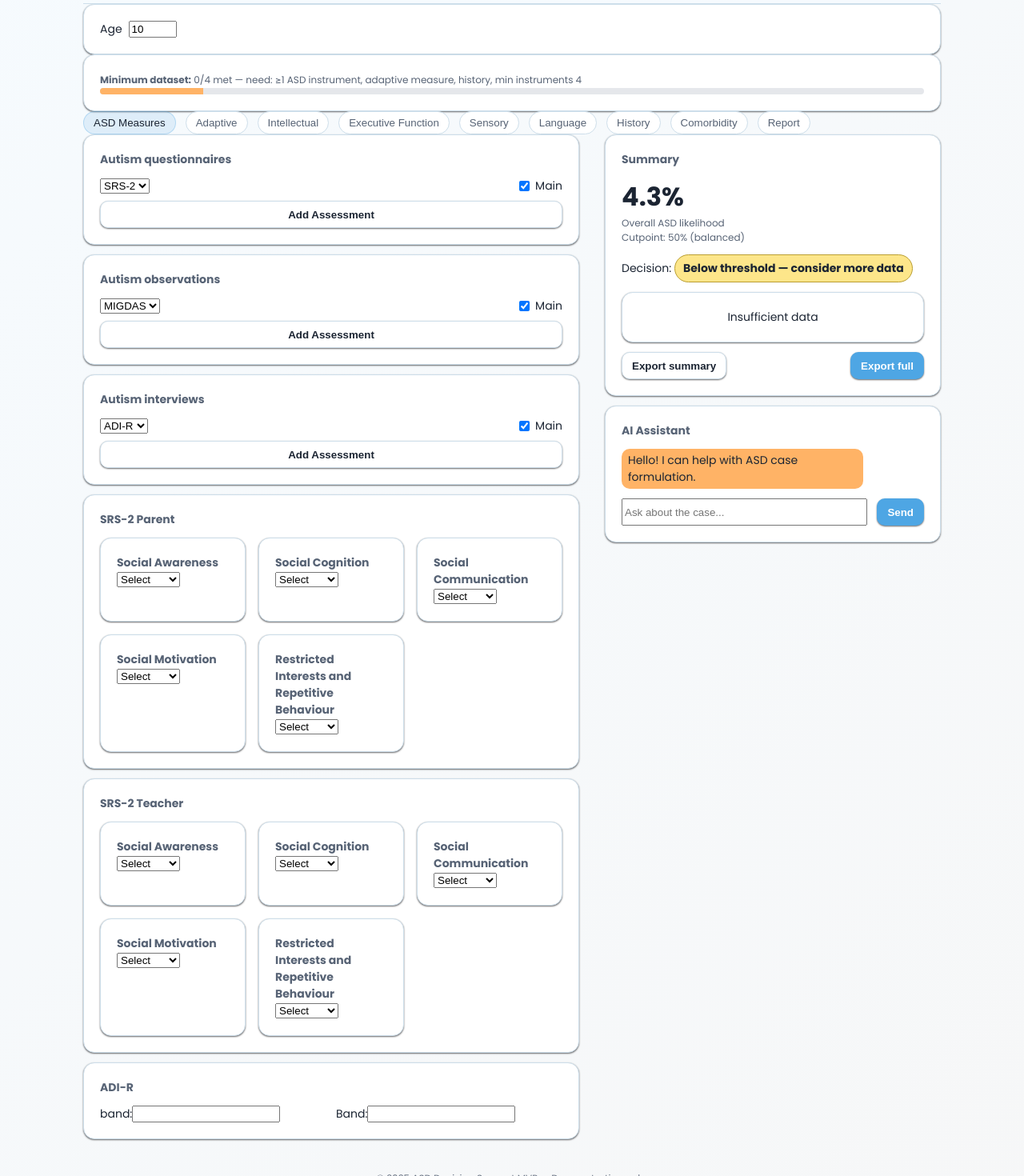
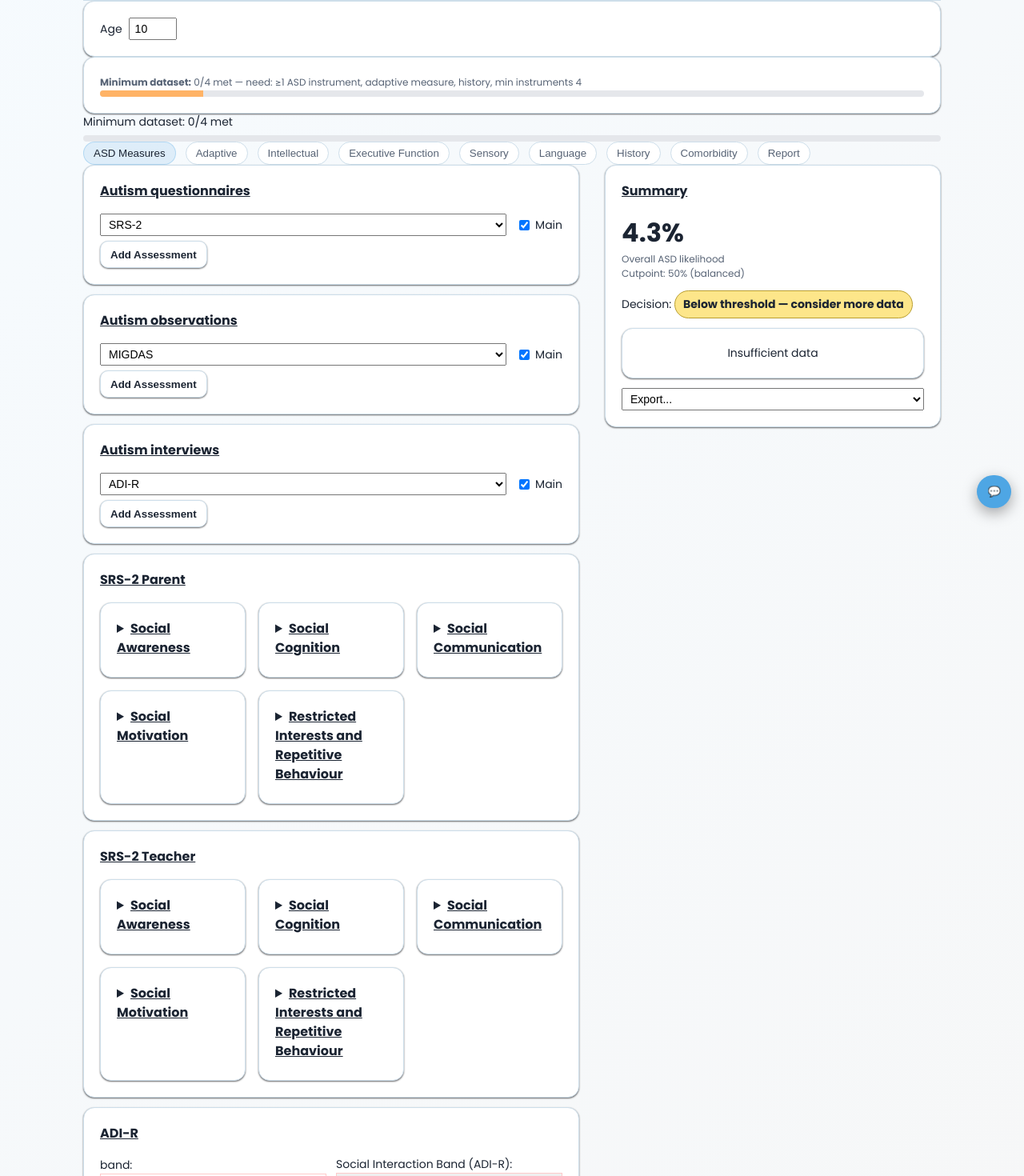
Before and after one commit to dolorvi/asd-ds, a React (Vite) app: page / in a window 1280 px wide. Shown: the part 149-1619 px from the top of the page at 80% size. Built offline with nearby package versions, Linux system fonts and the light colour scheme; the HTML template or start-up script is replaced by a standard one.

Commit message:
feat: add minimum dataset progress indicator

```diff
--- a/src/App.tsx
+++ b/src/App.tsx
@@ -14,6 +14,7 @@ import type { Config, SeverityState, Condition, AssessmentSelection } from "./ty
 
 import { Header, Footer } from "./components/ui";
 import { Container, Tabs, Card } from "./components/primitives";
+import { MinDatasetProgress } from "./components/MinDatasetProgress";
 import { SrsPanel } from "./panels/SrsPanel";
 import { AsrsPanel } from "./panels/AsrsPanel";
 import { AbasPanel } from "./panels/AbasPanel";
@@ -102,6 +103,13 @@ export default function App() {
   // ---------- instruments ----------
   const [instruments, setInstruments] = useState(
     DEFAULT_CONFIG.defaultInstruments.map((i) => ({ name: i.name, value: undefined as number | undefined, band: "" })),
+  );
+  const metInstrumentCount = useMemo(
+    () =>
+      instruments.filter(
+        (i) => i.value !== undefined || (i.band && i.band.trim() !== "")
+      ).length,
+    [instruments],
   );
 
   // ---------- assessment selections ----------
@@ -345,6 +353,8 @@ export default function App() {
             </Card>
           )}
 
+          <MinDatasetProgress count={metInstrumentCount} total={config.minDataset.minInstruments} />
+
           <Tabs tabs={TABS as unknown as string[]} active={activeTab} onSelect={setActiveTab} />
 
           <div className="layout">
@@ -531,7 +541,6 @@ export default function App() {
                   recommendation={recommendation}
                   exportSummary={exportSummary}
                 />
-              <AiChat />
               </section>
             </div>
           </>
@@ -540,6 +549,7 @@ export default function App() {
         )}
 
         <Footer version="v0.6" ruleHash={ruleHash} />
+        <AiChat />
       </Container>
     );
   }
--- a/src/components/AiChat.tsx
+++ b/src/components/AiChat.tsx
@@ -3,6 +3,7 @@ import { Card, Row } from "./primitives";
 import { ASSESSMENT_INFO } from "../data/assessmentInfo";
 
 export function AiChat() {
+  const [open, setOpen] = useState(false);
   const [messages, setMessages] = useState<{ from: "user" | "bot"; text: string }[]>([
     { from: "bot", text: "Hello! I can help with ASD case formulation." },
   ]);
@@ -18,9 +19,7 @@ export function AiChat() {
     setInput("");
 
     setTimeout(() => {
-      const key = Object.keys(ASSESSMENT_INFO).find((k) =>
-        norm(text).includes(k)
-      );
+      const key = Object.keys(ASSESSMENT_INFO).find((k) => norm(text).includes(k));
       const reply = key
         ? `${ASSESSMENT_INFO[key].name}: ${ASSESSMENT_INFO[key].domains.join(", ")}. ${ASSESSMENT_INFO[key].notes}`
         : `Consider how "${text}" relates to social communication and restricted behaviours.`;
@@ -30,7 +29,18 @@ export function AiChat() {
   };
 
   return (
-    <Card title="AI Assistant">
+    <>
+      <button
+        type="button"
+        className="chat-bubble"
+        onClick={() => setOpen((o) => !o)}
+        title="AI Assistant"
+      >
+        💬
+      </button>
+      {open && (
+        <div className="chat-window">
+          <Card title="AI Assistant" right={<button onClick={() => setOpen(false)}>×</button>}>
             <div className="chat-log">
               {messages.map((m, i) => (
                 <div key={i} className={`chat-msg chat-msg--${m.from}`}>
@@ -50,5 +60,8 @@ export function AiChat() {
               </button>
             </Row>
           </Card>
+        </div>
+      )}
+    </>
   );
 }
--- /dev/null
+++ b/src/components/MinDatasetProgress.tsx
@@ -0,0 +1,15 @@
+import React from "react";
+
+export function MinDatasetProgress({ count, total }: { count: number; total: number }) {
+  const pct = total ? Math.min(100, (count / total) * 100) : 0;
+  return (
+    <div className="stack stack--sm">
+      <div className="row row--between">
+        <div>Minimum dataset: {count}/{total} met</div>
+      </div>
+      <div className="progress-bar">
+        <div className="progress-bar__fill" style={{ width: `${pct}%` }} />
+      </div>
+    </div>
+  );
+}
--- a/src/config/modelConfig.ts
+++ b/src/config/modelConfig.ts
@@ -59,12 +59,24 @@ export const DEFAULT_CONFIG: Config = {
   defaultInstruments: [
     { name: "ADOS-2", scoreField: "standard", thresholds: [] },
     { name: "MIGDAS-2", scoreField: "standard", thresholds: [] },
-    { name: "ADI-R", scoreField: "band", thresholds: [] },
+    {
+      name: "ADI-R",
+      scoreField: "band",
+      thresholds: [],
+      bandLabel: "Social Interaction Band (ADI-R)",
+      bandOptions: ["1", "2", "3", "4"],
+    },
     { name: "ASRS",  scoreField: "score", thresholds: [] },
     { name: "GARS", scoreField: "standard", thresholds: [] },
     { name: "CARS", scoreField: "standard", thresholds: [] },
     { name: "SRS-2", scoreField: "t", thresholds: [] },
-    { name: "Vineland-3", scoreField: "composite", thresholds: [] }, // <-- MUST exist
+    {
+      name: "Vineland-3",
+      scoreField: "composite",
+      thresholds: [],
+      bandLabel: "Composite Band (Vineland-3)",
+      bandOptions: [...VINELAND_SEVERITIES],
+    }, // <-- MUST exist
     { name: "ABAS-3", scoreField: "composite", thresholds: [] },
     { name: "WISC/WAIS/WPPSI", scoreField: "index", thresholds: [] },
     { name: "BRIEF-2", scoreField: "t", thresholds: [] },
--- a/src/index.css
+++ b/src/index.css
@@ -63,7 +63,7 @@ button:disabled{opacity:.6;cursor:not-allowed}
 .row--between{justify-content:space-between}
 .row--center{align-items:center}
 .stack{display:grid}
-.stack--sm{gap:8px}
+.stack--sm{gap:6px}
 .stack--md{gap:12px}
 .stack--lg{gap:16px}
 .grid{display:grid;gap:16px;grid-template-columns:repeat(auto-fit,minmax(280px,1fr))}
@@ -78,7 +78,7 @@ button:disabled{opacity:.6;cursor:not-allowed}
 .card{background:var(--panel);border:1px solid var(--border);border-radius:14px;box-shadow:var(--shadow-1);padding:20px;transition:box-shadow var(--t-fast) var(--ease)}
 .card:hover{box-shadow:var(--shadow-2)}
 .card__bar{display:flex;align-items:center;justify-content:space-between;margin-bottom:12px}
-.section-title{font-size:14px;font-weight:700;color:var(--muted);margin:0}
+.section-title{font-size:16px;font-weight:700;color:var(--text);margin:0 0 4px 0;text-decoration:underline}
 
 .btn{height:34px;padding:0 12px;border:1px solid var(--border);background:var(--panel);color:var(--text);border-radius:10px;box-shadow:var(--shadow-1)}
 .btn:hover{box-shadow:var(--shadow-2)}
@@ -101,6 +101,13 @@ button:disabled{opacity:.6;cursor:not-allowed}
 .progress-bar{width:100%;height:8px;background:var(--tone-neutral);border-radius:4px;overflow:hidden}
 .progress-bar__fill{height:100%;background:var(--accent-2)}
 
+input,select{padding:4px 6px;font-size:14px;width:100%}
+.invalid{border:1px solid var(--tone-danger)}
+
+/* floating chat */
+.chat-bubble{position:fixed;bottom:16px;right:16px;z-index:100;border-radius:9999px;background:var(--accent);color:#fff;padding:12px;box-shadow:var(--shadow-2)}
+.chat-window{position:fixed;bottom:72px;right:16px;z-index:100;width:300px}
+
 /* AI chat */
 .chat-log{display:flex;flex-direction:column;gap:8px;max-height:200px;overflow-y:auto;margin-bottom:12px}
 .chat-msg{padding:4px 8px;border-radius:10px;max-width:80%}
--- a/src/panels/AssessmentPanel.tsx
+++ b/src/panels/AssessmentPanel.tsx
@@ -56,6 +56,8 @@ export function AssessmentPanel({
             <label style={{ flex: 1 }}>
               <select
                 value={a.selected || ""}
+                className={a.selected ? "" : "invalid"}
+                title={a.selected ? "" : "Select assessment"}
                 onChange={(e) => changeSelection(a.index, e.target.value)}
               >
                 <option value="">Select</option>
@@ -81,9 +83,11 @@ export function AssessmentPanel({
             )}
           </Row>
         ))}
-        <button type="button" className="btn" onClick={addAssessment}>
-          Add Assessment
-        </button>
+        <Row>
+          <button type="button" className="btn" onClick={addAssessment}>
+            Add Assessment
+          </button>
+        </Row>
       </div>
     </Card>
   );
--- a/src/panels/GenericInstrumentPanel.tsx
+++ b/src/panels/GenericInstrumentPanel.tsx
@@ -16,8 +16,8 @@ export function GenericInstrumentPanel({
   const items = instruments.filter((i) => selected.includes(i.name));
   if (!items.length) return null;
 
-  const getFieldLabel = (name: string) =>
-    configs.find((c) => c.name === name)?.scoreField || "score";
+  const getConfig = (name: string) => configs.find((c) => c.name === name);
+  const getFieldLabel = (name: string) => getConfig(name)?.scoreField || "score";
 
   const setValue = (name: string, value: number | undefined) => {
     setInstruments((arr) =>
@@ -41,6 +41,8 @@ export function GenericInstrumentPanel({
               <input
                 type="number"
                 value={i.value ?? ""}
+                className={i.value === undefined ? "invalid" : ""}
+                title={i.value === undefined ? "Required" : ""}
                 onChange={(e) =>
                   setValue(
                     i.name,
@@ -49,14 +51,41 @@ export function GenericInstrumentPanel({
                 }
               />
             </label>
+            {(() => {
+              const cfg = getConfig(i.name);
+              if (!cfg) return null;
+              const showBand = cfg.bandLabel || cfg.bandOptions || cfg.scoreField === "band";
+              if (!showBand) return null;
+              const label = cfg.bandLabel || "Band";
+              return (
                 <label style={{ flex: 1 }}>
-              Band:
+                  {label}:
+                  {cfg.bandOptions ? (
+                    <select
+                      value={i.band ?? ""}
+                      className={i.band ? "" : "invalid"}
+                      title={i.band ? "" : "Select option"}
+                      onChange={(e) => setBand(i.name, e.target.value)}
+                    >
+                      <option value="">Select</option>
+                      {cfg.bandOptions.map((o) => (
+                        <option key={o} value={o}>
+                          {o}
+                        </option>
+                      ))}
+                    </select>
+                  ) : (
                     <input
-                type="text"
+                      type="number"
                       value={i.band ?? ""}
+                      className={i.band ? "" : "invalid"}
+                      title={i.band ? "" : "Required"}
                       onChange={(e) => setBand(i.name, e.target.value)}
                     />
+                  )}
                 </label>
+              );
+            })()}
           </Row>
         </Card>
       ))}
--- a/src/panels/SrsPanel.tsx
+++ b/src/panels/SrsPanel.tsx
@@ -16,20 +16,36 @@ export function SrsPanel({
   return (
     <Card title={title}>
       <div className="grid grid--sm">
-        {domains.map(d=>(
+        {domains.map((d) => (
           <section key={d.key} className="card">
+            <details>
+              <summary className="section-title">
+                {d.label}
+                {srs2[d.key]?.severity ? ` – ${srs2[d.key]?.severity}` : ""}
+              </summary>
               <div className="stack stack--sm">
                 <label>
-                <div className="section-title">{d.label}</div>
                   <select
                     value={srs2[d.key]?.severity || ""}
-                  onChange={(e)=>setSRS2(s=>({ ...s, [d.key]: { ...s[d.key], severity: e.target.value }}))}
+                    className={srs2[d.key]?.severity ? "" : "invalid"}
+                    title={srs2[d.key]?.severity ? "" : "Select severity"}
+                    onChange={(e) =>
+                      setSRS2((s) => ({
+                        ...s,
+                        [d.key]: { ...s[d.key], severity: e.target.value },
+                      }))
+                    }
                   >
                     <option value="">Select</option>
-                  {d.severities.map(sev => <option key={sev} value={sev}>{sev}</option>)}
+                    {d.severities.map((sev) => (
+                      <option key={sev} value={sev}>
+                        {sev}
+                      </option>
+                    ))}
                   </select>
                 </label>
               </div>
+            </details>
           </section>
         ))}
       </div>
--- a/src/panels/SummaryPanel.tsx
+++ b/src/panels/SummaryPanel.tsx
@@ -1,10 +1,16 @@
-import { Card, Button, Stack } from "../components/primitives";
+import { Card, Stack } from "../components/primitives";
 
 export function SummaryPanel({
   model, config, supportEstimate, recommendation, exportSummary
 }:{ model:any; config:any; supportEstimate:string; recommendation:string[]; exportSummary:()=>void }) {
+  const handleExport = (e: React.ChangeEvent<HTMLSelectElement>) => {
+    const v = e.target.value;
+    if (v === "summary") exportSummary();
+    if (v === "full") window.print();
+    e.target.value = "";
+  };
   return (
-    <aside className="summary">
+    <aside className="summary" style={{position:"sticky", top:0}}>
       <Card title="Summary">
         <Stack>
           <div>
@@ -18,9 +24,20 @@ export function SummaryPanel({
               : <span className="badge badge--warn">Below threshold — consider more data</span>}
           </div>
           <div className="card" style={{textAlign:"center"}}>{supportEstimate}</div>
-          <div className="row row--between" style={{gap:8}}>
-            <Button onClick={exportSummary}>Export summary</Button>
-            <Button kind="primary" onClick={()=>window.print()}>Export full</Button>
+          <div className="row" style={{gap:8}}>
+            <label style={{flex:1}}>
+              <select defaultValue="" onChange={handleExport} title="Export options">
+                <option value="" disabled>
+                  Export...
+                </option>
+                <option value="summary" title="Export only the summary view">
+                  Summary
+                </option>
+                <option value="full" title="Export the full report">
+                  Full
+                </option>
+              </select>
+            </label>
           </div>
         </Stack>
       </Card>
```
Also changed, not shown: src/types.ts (+9 -1 lines). Lines whose indentation alone changed are shown as unchanged.
